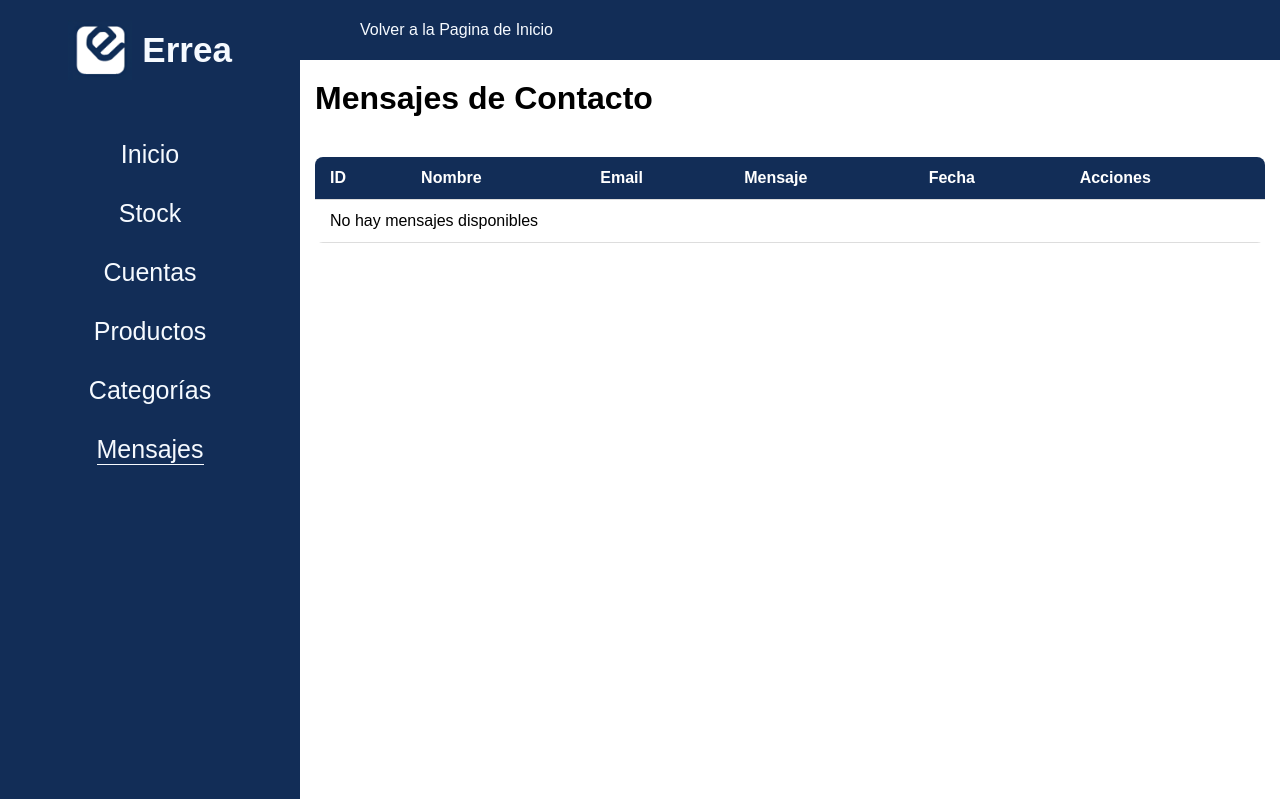
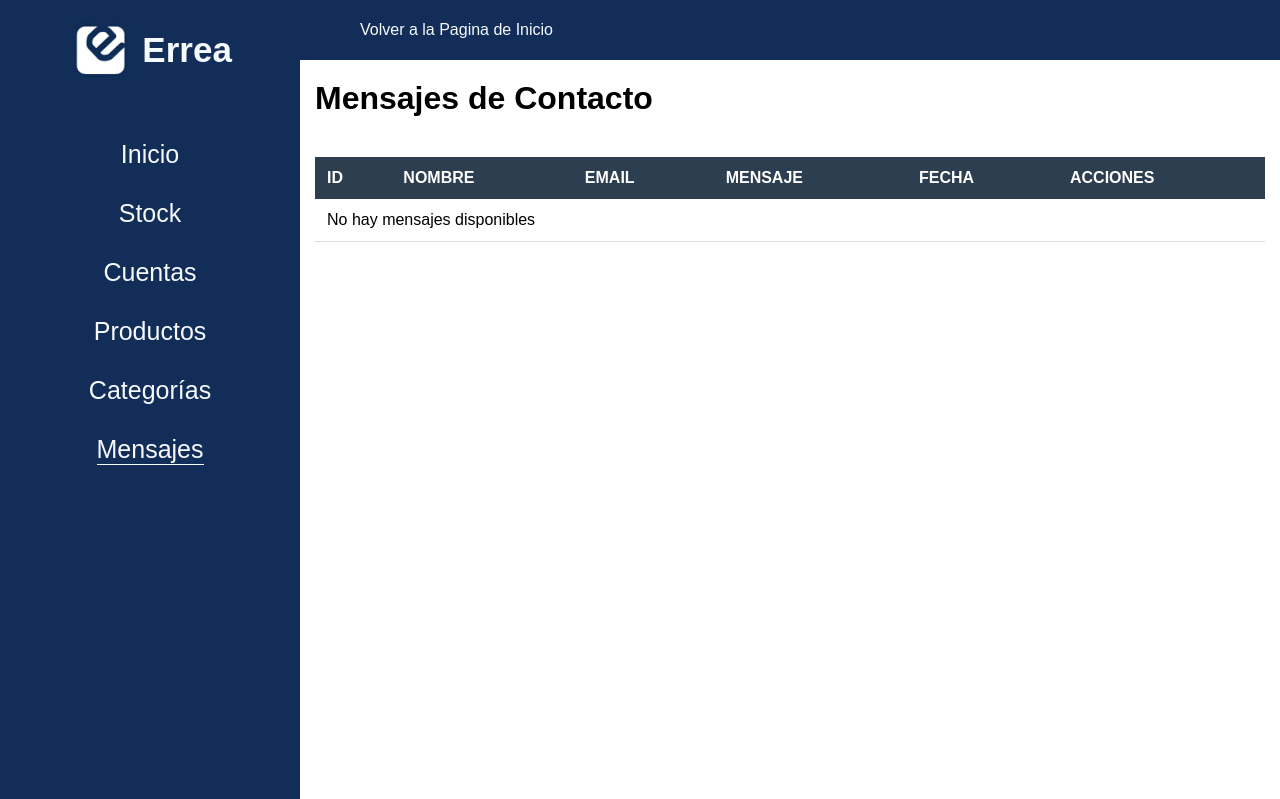
Before and after one commit to Johsua-123/URUCODE, a PHP site: page /URUCODE/admin/mensajes.php in a window 1280 px wide. Shown: the top 799 px of the page. Run offline with PHP 8.4, Linux system fonts and the light colour scheme; the visitor is signed in with stand-in values (Sample User, id 1); data that the repository does not hold is empty.

Commit message:
cambie el css de mensajes por el de productos para ahorrar codigo

```diff
--- a/admin/assets/styles/mensajes.css
+++ /dev/null
@@ -1,46 +0,0 @@
-
-.table-container {
-    margin-top: 20px;
-    overflow-x: auto;
-}
-
-.messages-table {
-    width: 100%;
-    border-collapse: collapse;
-    background-color: #fff;
-    border-radius: 8px;
-    overflow: hidden;
-}
-
-.messages-table th, .messages-table td {
-    padding: 12px 15px;
-    text-align: left;
-    border-bottom: 1px solid #ddd;
-}
-
-.messages-table th {
-    background-color: #122d57;
-    color: #ffffff;
-    font-weight: bold;
-}
-
-.messages-table tr:hover {
-    background-color: #f1f1f1;
-}
-
-.messages-table td {
-    color: #000000;
-}
-.delete-button {
-    background-color: #e74c3c;
-    color: #fff;
-    border: none;
-    padding: 5px 10px;
-    border-radius: 5px;
-    cursor: pointer;
-    transition: background-color 0.3s ease;
-}
-
-.delete-button:hover {
-    background-color: #c0392b;
-}
--- a/admin/mensajes.php
+++ b/admin/mensajes.php
@@ -34,7 +34,7 @@ $result = $mysql->query($sql);
     <link rel="stylesheet" href="assets/styles/module.css">
     <link rel="stylesheet" href="assets/styles/navbar.css">
     <link rel="stylesheet" href="assets/styles/sidebar.css">
-    <link rel="stylesheet" href="assets/styles/mensajes.css">
+    <link rel="stylesheet" href="assets/styles/products.css">
     <title>Mensajes | Errea Admin</title>
 </head>
 <body>
```
